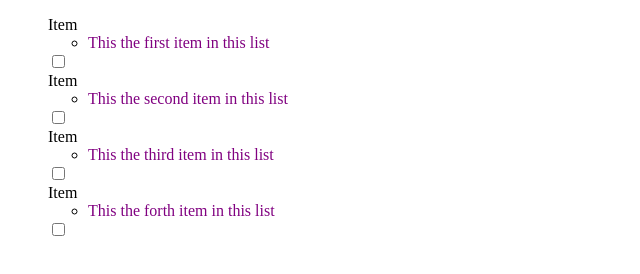
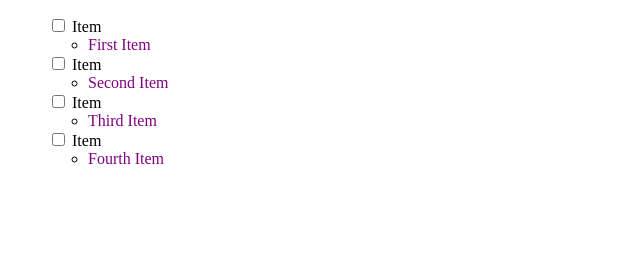
Before and after one commit to jripke74/fs-to-do-list, a plain HTML site: page index.html in a window 1280 px wide. Shown: the whole page, without its empty margins (0-640 px from the left). Drawn offline with Linux system fonts and the light colour scheme.

Commit message:
update html

```diff
--- a/index.html
+++ b/index.html
@@ -1,61 +1,53 @@
 <!DOCTYPE html>
 <html lang="en">
   <head>
-    <meta charset="UTF-8">
-    <meta name="viewport" content="width=device-width, initial-scale=1.0">
-    <meta name="description" content="a nice styled to-do list example">
-    <meta property="og:title" content="nicetodolist.com">
-    <meta property="og:type" content="website">
-    <meta property="og:image" content="url">
-    <meta property="og:url" content="https://www.nicetodolist.com">
+    <meta charset="UTF-8" />
+    <meta name="viewport" content="width=device-width, initial-scale=1.0" />
+    <meta name="description" content="a nice styled to-do list example" />
+    <meta property="og:title" content="nicetodolist.com" />
+    <meta property="og:type" content="website" />
+    <meta property="og:image" content="url" />
+    <meta property="og:url" content="https://www.nicetodolist.com" />
     <title>Styled To-Do List</title>
-    <link rel="stylesheet" href="./styles.css">
+    <link rel="stylesheet" href="./styles.css" />
   </head>
   <body>
     <ul class="todo-list">
       <li>
-        <label for="item">Item</label>
+        <input type="checkbox" id="done" />
+        <label for="done">Item</label>
         <ul class="sub-item">
           <li>
-            <a class="sub-item-link" href="#target" target="_blank"
-              >This the first item in this list</a
-            >
+            <a class="sub-item-link" href="#" target="_blank">First Item</a>
           </li>
         </ul>
-        <input type="checkbox" id="item" />
       </li>
       <li>
-        <label for="item">Item</label>
+        <input type="checkbox" id="done" />
+        <label for="done">Item</label>
         <ul class="sub-item">
           <li>
-            <a class="sub-item-link" href="#target" target="_blank"
-              >This the second item in this list</a
-            >
+            <a class="sub-item-link" href="#" target="_blank">Second Item</a>
           </li>
         </ul>
-        <input type="checkbox" id="item" />
       </li>
       <li>
-        <label for="item">Item</label>
+        <input type="checkbox" id="done" />
+        <label for="done">Item</label>
         <ul class="sub-item">
           <li>
-            <a class="sub-item-link" href="#target" target="_blank"
-              >This the third item in this list</a
-            >
+            <a class="sub-item-link" href="#" target="_blank">Third Item</a>
           </li>
         </ul>
-        <input type="checkbox" id="item" />
       </li>
       <li>
-        <label for="item">Item</label>
+        <input type="checkbox" id="done" />
+        <label for="done">Item</label>
         <ul class="sub-item">
           <li>
-            <a class="sub-item-link" href="#target" target="_blank"
-              >This the forth item in this list</a
-            >
+            <a class="sub-item-link" href="#" target="_blank">Fourth Item</a>
           </li>
         </ul>
-        <input type="checkbox" id="item" />
       </li>
     </ul>
   </body>
```
